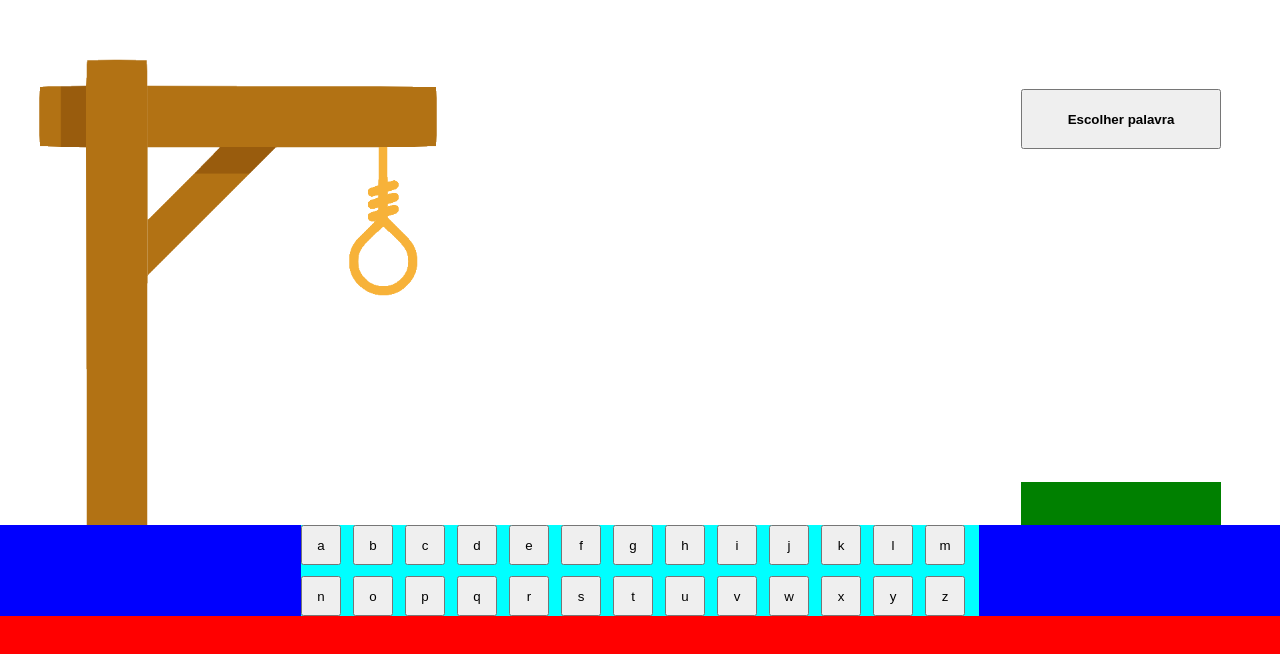
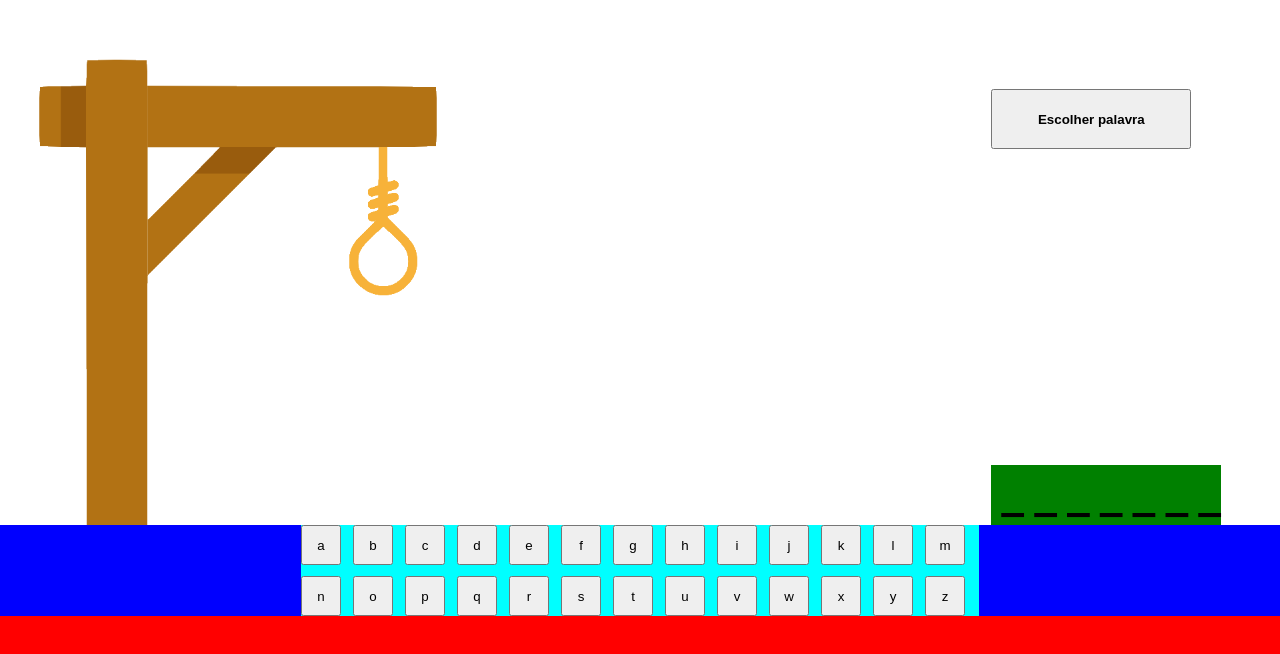
Before and after one commit to AndreyMota/projeto8-jogoforca, a React (Create React App) app: page / in a window 1280 px wide. Both pictures are taken after a click on the button "Escolher palavra". Shown: the top 654 px of the page. Built offline with nearby package versions, Linux system fonts and the light colour scheme.

Commit message:
gameplay concluída

```diff
--- a/src/App.js
+++ b/src/App.js
@@ -1,7 +1,6 @@
 import { useState } from 'react';
 import Jogo from './Jogo';
 import Letras from './Letras';
-import palavras from './palavras';
 import './styles/App.css';
 
 function App() {
@@ -10,9 +9,20 @@ function App() {
   const [botoesOff, setBotoes] = useState(true);
   return (
     <div className="App">
-      <Jogo setpal={setPalavra} palavra={palavra} ocult={ocult} setBotoes={setBotoes}/>
+      <Jogo
+      setpal={setPalavra}
+      palavra={palavra}
+      ocult={ocult}
+      setOcult={setOcult}
+      setBotoes={setBotoes}
+      />
       <div className='letters'>
-        <Letras palavra={palavra} ocult={ocult} setOcult={setOcult} botoesOff={botoesOff}/>
+        <Letras
+        palavra={palavra}
+        ocult={ocult}
+        setOcult={setOcult}
+        botoesOff={botoesOff}
+        />
       </div>
     </div>
   );
--- a/src/Jogo.js
+++ b/src/Jogo.js
@@ -8,14 +8,14 @@ export default function Jogo(props) {
         <div className='jogo'>
             <img className='forca' src={forcaZero}></img>
             <div className='direita'>
-                <Start setp={props.setpal} setb={props.setBotoes}/>
+                <Start setpal={props.setpal} setBotoes={props.setBotoes} setOcult={props.setOcult}/>
                 <Palavra ocult={props.ocult}/>
             </div>
         </div>
     )
 }
 
-function Start({ setp, setb }) {
+function Start({ setpal, setBotoes, setOcult }) {
     const radom = (max, min) => {
         let valor = Math.random() * (max - min) + min
         return Math.floor(valor)
@@ -24,9 +24,15 @@ function Start({ setp, setb }) {
     //console.log(radom(options.length,0))
 
     function apertou() {
-        setb(false);
-        setp(palavras[radom(palavras.length -1, 0)]);
-        //setOcult(palavra.split(''));
+        const pau = palavras[radom(palavras.length -1, 0)]
+        const lst = pau.split('');
+        const lst2 = []
+        lst.forEach(() => {lst2.push('_')});
+        console.log(`perto do pau: ${lst2}`)
+        console.log(`pau: ${pau}`);
+        setBotoes(false);
+        setpal(pau);
+        setOcult([...lst2]);
         console.log("Botão inicial acionado");
     }
     return (
@@ -38,7 +44,8 @@ function Start({ setp, setb }) {
 function Palavra({ ocult }) {
     return (
         <div className='palavra'>
-            <h1>{ocult}</h1>
+            {ocult.map(x => <div>{x}</div>)}
+            {/* <h1>{ocult.map(x => <p>{x}</p>)}</h1> */}
         </div>
     )
 }
--- a/src/Letras.js
+++ b/src/Letras.js
@@ -1,15 +1,42 @@
+import { isDisabled } from '@testing-library/user-event/dist/utils';
 import './styles/Letras.css'
 
 export default function Letras({ palavra, ocult, setOcult, setBotoes, botoesOff}) {
     const alfabeto = "abcdefghijklmnopqrstuvwxyz".split('');
-    function botaumLetra(l) {
 
+    function botaumLetra(event, l, y) {
+        event.target.disabled = true;
+        console.log(y);
+        if (palavra.includes(l)) {
+            let lst = [...ocult];
+            let pos = 0;
+            let c = palavra.indexOf(l, pos);
+                if (c != -1) {
+                    lst[c] = l;
+                    pos = c +1;
+                }
+
+            while (!(c === -1)) {
+                c = palavra.indexOf(l, pos);
+                if (c != -1) {
+                    lst[c] = l;
+                    pos = c+1;
+                }
+            }
+
+            setOcult(lst);
+        }
+
+        else {
+            alert("Não tem essa letra");
+        }
     }
+
+
     console.log(botoesOff);
     return (
         <div className="letras">
-            {alfabeto.map((x) => <button disabled={botoesOff} onClick={() => botaumLetra(x)}>{x}</button>)}
+            {alfabeto.map((x) => <button disabled={botoesOff} onClick={(event) => botaumLetra(event, x, this)}>{x}</button>)}
         </div>
     )
-
 }
--- a/src/styles/Jogo.css
+++ b/src/styles/Jogo.css
@@ -29,4 +29,9 @@
     background-color: green;
     display: flex;
     justify-content: right;
+    font-size: 50px;
 }
+
+.palavra div{
+    margin-left: 10px;
+}
```
